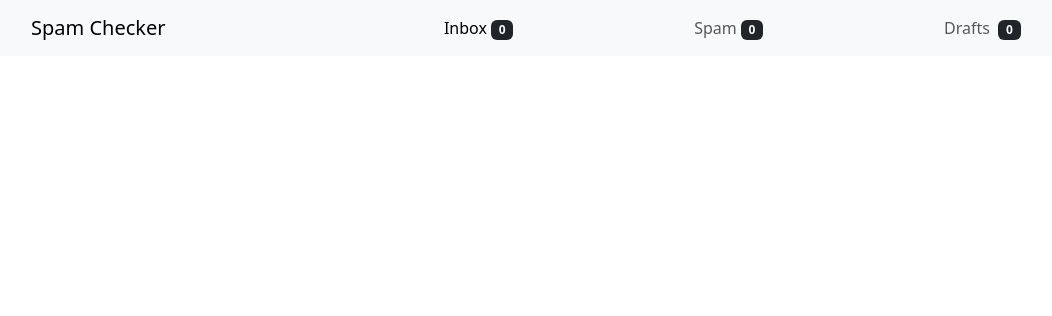
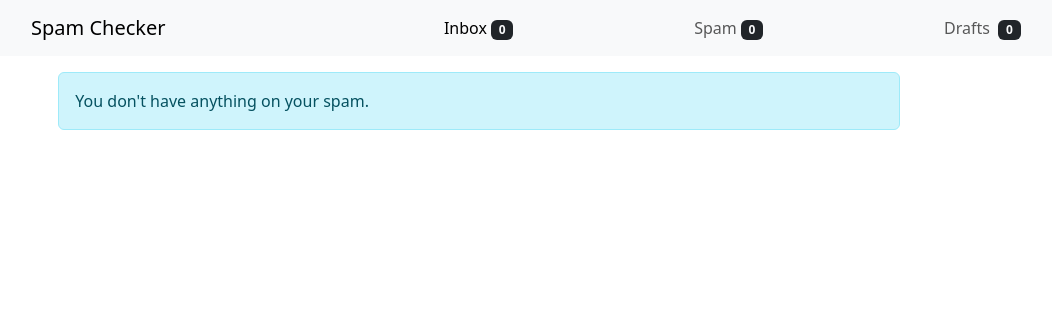
Before and after one commit to Aayushnepal11/Gmail_API_Django, a Django app: page /spam/ in a window 1280 px wide. Shown: the top 316 px of the page, without its empty margins (143-1195 px from the left). Run offline with Django 4.2, Linux system fonts and the light colour scheme; parts of the project's set-up code (start-up, migrations or seed data) failed here and were passed over; some libraries are stand-ins or nearby versions.

Commit message:
Data Fetcher

```diff
--- /dev/null
+++ b/api_fetcher/files.py
@@ -0,0 +1,11 @@
+import json
+import os
+
+def json_operations(filename, *args):
+    json_file = None
+    with open(os.path.join(os.getcwd(), filename), 'w', encoding='utf-8') as json_out:
+        for data in args:
+            json_file = json.dumps(json_out.write(str(data)))
+
+    # with open(filename, 'r') as json_read:
+    #     json.loads(json_read.read(json_file))
--- a/api_fetcher/templates/gmail_api/includes/nav.html
+++ b/api_fetcher/templates/gmail_api/includes/nav.html
@@ -29,7 +29,7 @@
                     </a>
             </li>
             <li class="nav-item">
-                <a class="nav-link" aria-current="page" href="#">Drafts
+                <a class="nav-link" aria-current="page" href="{% url 'spam_checker:draft' %}">Drafts
                     <span class="badge mx-1 text-light bg-dark">
                         {% if mail_box_data.2|length == 0 %}
                             0
--- a/api_fetcher/templates/gmail_api/spam.html
+++ b/api_fetcher/templates/gmail_api/spam.html
@@ -1,20 +1,24 @@
 {% extends 'gmail_api/base.html' %}
-
-
 
 {% block content %}
 <div class="col-md-8">
     <div class="row my-3">
+        <div class="list-group">
+            <div class="col-md-12">
         {% for data in fetch_data %}
-        <div class="list-group">
                 {% for key, value in data.items %}
                 <span class="badge text-black-50">
                     {{ key }}
                 </span>
-            <span class="badge text-black-50">{{ value }}</span>
+                <span class="badge text-black-50">{{ value }}</span><br />
+                {% endfor %}
+                {% empty %}
+                    {% for message in messages %}
+                        <div class="alert alert-info"> {{ message }}</div>
+                    {% endfor %}
                     {% endfor %}
             </div>
-    {% endfor %}
+        </div>
     </div>
 </div>
 
--- a/api_fetcher/views.py
+++ b/api_fetcher/views.py
@@ -1,6 +1,7 @@
-from django.shortcuts import render, HttpResponse
+from django.shortcuts import render, HttpResponse, HttpResponseRedirect
 from .gmail_api import GmailAPI
-
+from django.contrib import messages
+from .files import json_operations
 GMAIL_DATA = GmailAPI()
 
 INBOX_DATA = GMAIL_DATA.data_getter("me", 5, "inbox")
@@ -19,11 +20,11 @@ def data_fetcher(data):
         data_dict = dict()
         for header in headers:
             if header['name'] == 'Date':
-                date = header['value']
-                data_dict[header['name']] = date
+                date = header["value"]
+                data_dict[header["name"]] = date
             if header['name'] == 'From':
-                sender = header['value']
-                data_dict[header['name']] = sender
+                sender = header["value"]
+                data_dict[header["name"]] = sender
             if header['name'] == 'Subject':
                 if not header['value']:
                     subject = "No related subject."
@@ -36,6 +37,10 @@ def data_fetcher(data):
 
 
 def index(request):
+    if INBOX_DATA_LENGTH == 0:
+        messages.info(request, "You don't have anything on your inbox.")
+
+    json_operations("inbox.json", str(data_fetcher(INBOX_DATA)))
     context = {
         'title': 'Spam_Checker/Inbox',
         'mail_box_data': length_list,
@@ -45,13 +50,25 @@ def index(request):
 
 
 def spam(request):
+    if SPAM_DATA_LENGTH == 0:
+        messages.info(request, "You don't have anything on your spam.")
+    json_operations("spam.json", str(data_fetcher(SPAM_DATA)))
     context = {
         'title': 'Spam_Checker/Spam',
         'mail_box_data': length_list,
         'fetch_data': data_fetcher(SPAM_DATA)
     }
+    HttpResponseRedirect(redirect_to='spam_checker:home')
     return render(request, 'gmail_api/spam.html', context)
 
 
 def draft(request):
-    pass
+    if DRAFT_DATA_LENGTH == 0:
+        messages.info(request, "You don't have anything on your draft.")
+    json_operations("draft.json", str(data_fetcher(DRAFT_DATA)))
+    context = {
+        'title': 'Spam_checker/Draft',
+        'fetch_data': data_fetcher(DRAFT_DATA),
+        'mail_box_data': length_list
+    }
+    return render(request, 'gmail_api/drafts.html', context)
--- a/api_test/settings.py
+++ b/api_test/settings.py
@@ -132,4 +132,4 @@ STATICFILES_DIRS = [
 # https://docs.djangoproject.com/en/4.2/ref/settings/#default-auto-field
 
 DEFAULT_AUTO_FIELD = 'django.db.models.BigAutoField'
-load_dotenv()
+load_dotenv(dotenv_path=Path('.', '.env'))
--- a/static/src/style.css
+++ b/static/src/style.css
@@ -9,3 +9,11 @@
     flex: 1;
     justify-content: space-around;
 }
+.col-md-8{
+    margin: auto !important;
+}
+
+.row .list-group{
+    display: flex !important;
+    flex-direction: row !important;
+}
```
Also changed, not shown: api_fetcher/templates/gmail_api/drafts.html (added, +23 -0 lines), api_fetcher/templates/gmail_api/index.html (+9 -3 lines). Lines whose indentation alone changed are shown as unchanged.
